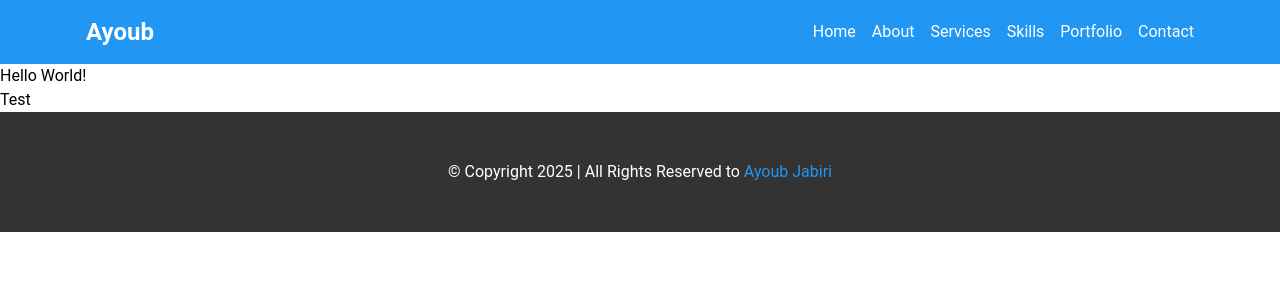
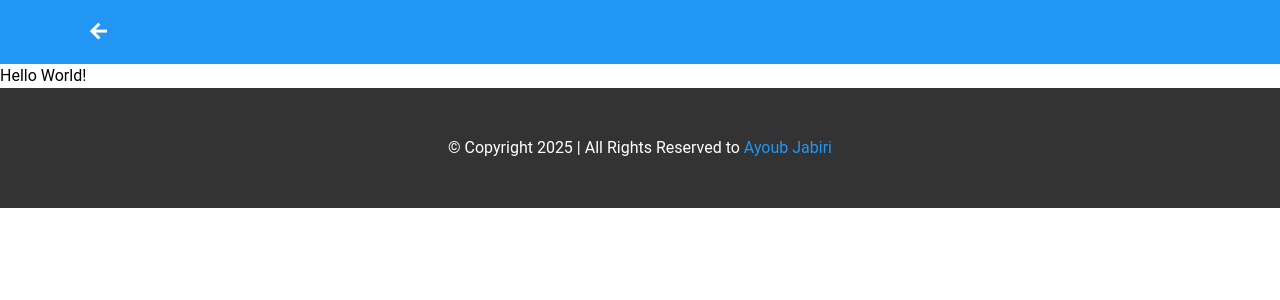
Before and after one commit to ayoub-jabiri/portfolio, a Nuxt app: page /projects in a window 1280 px wide. Shown: the top 300 px of the page. Built offline with nearby package versions, Linux system fonts and the light colour scheme.

Commit message:
Added the sub header for the project pages

```diff
--- /dev/null
+++ b/app/components/global/SubHeader.vue
@@ -0,0 +1,11 @@
+<template>
+    <header class="bg-[#2196F3] py-4 sticky top-0">
+        <div class="container flex justify-between items-center text-white">
+            <div class="logo">
+                <nuxt-link to="/" class="text-2xl font-bold">
+                    <i class="ri-arrow-left-line"></i>
+                </nuxt-link>
+            </div>
+        </div>
+    </header>
+</template>
--- a/app/layouts/default.vue
+++ b/app/layouts/default.vue
@@ -1,9 +1,14 @@
 <template>
     <div class="app-layout">
-    <AppHeader />
+        <AppHeader v-if="route.name != 'projects'" />
+        <SubHeader v-if="route.name == 'projects'" />
         <main>
             <slot />
         </main>
         <AppFooter />
     </div>
 </template>
+
+<script setup>
+let route = useRoute();
+</script>
--- a/app/pages/projects.vue
+++ b/app/pages/projects.vue
@@ -1,6 +1,5 @@
 <template>
     <section>
         <h1>Hello World!</h1>
-        <p>Test</p>
     </section>
 </template>
```
Lines whose indentation alone changed are shown as unchanged.
